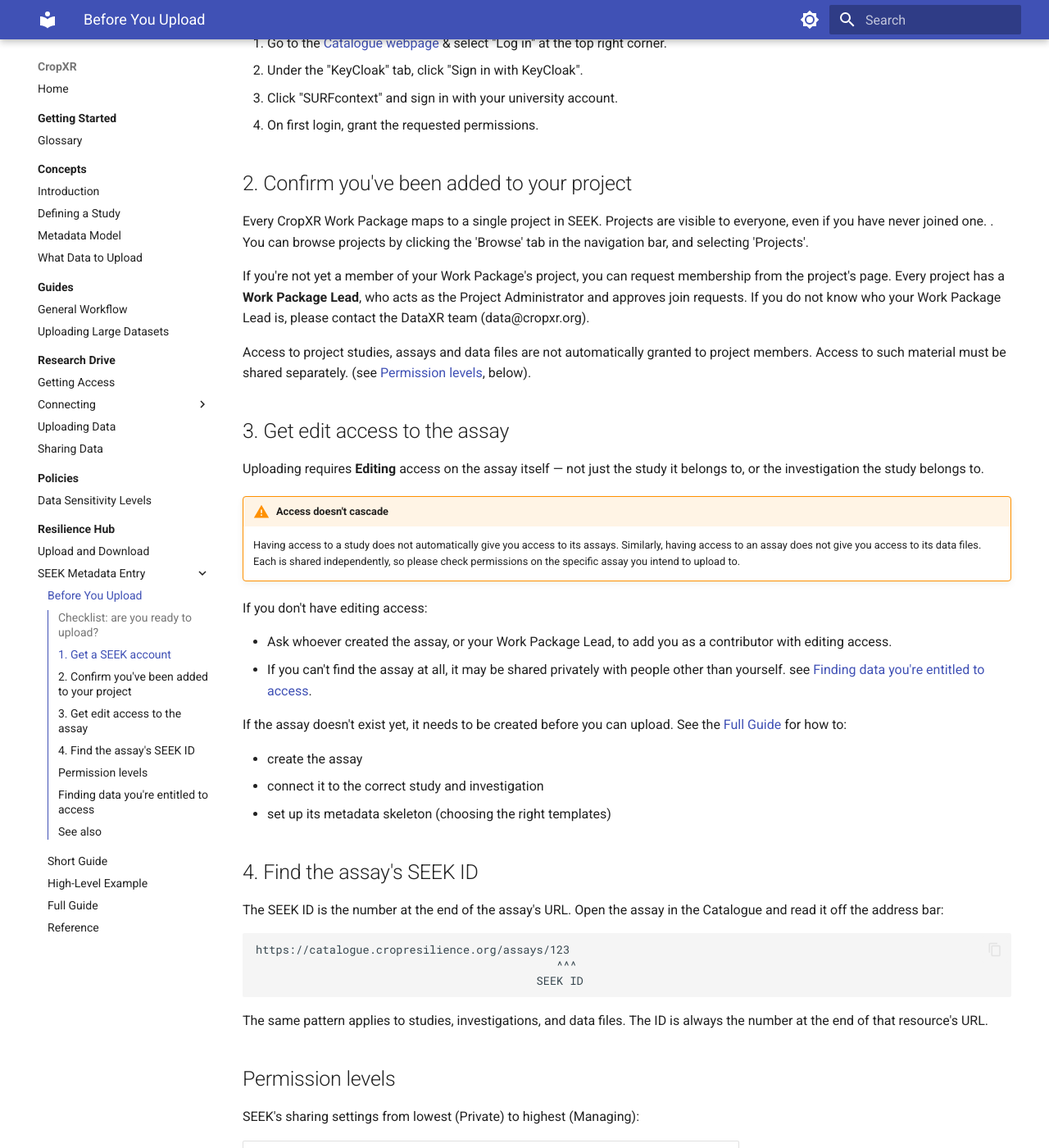
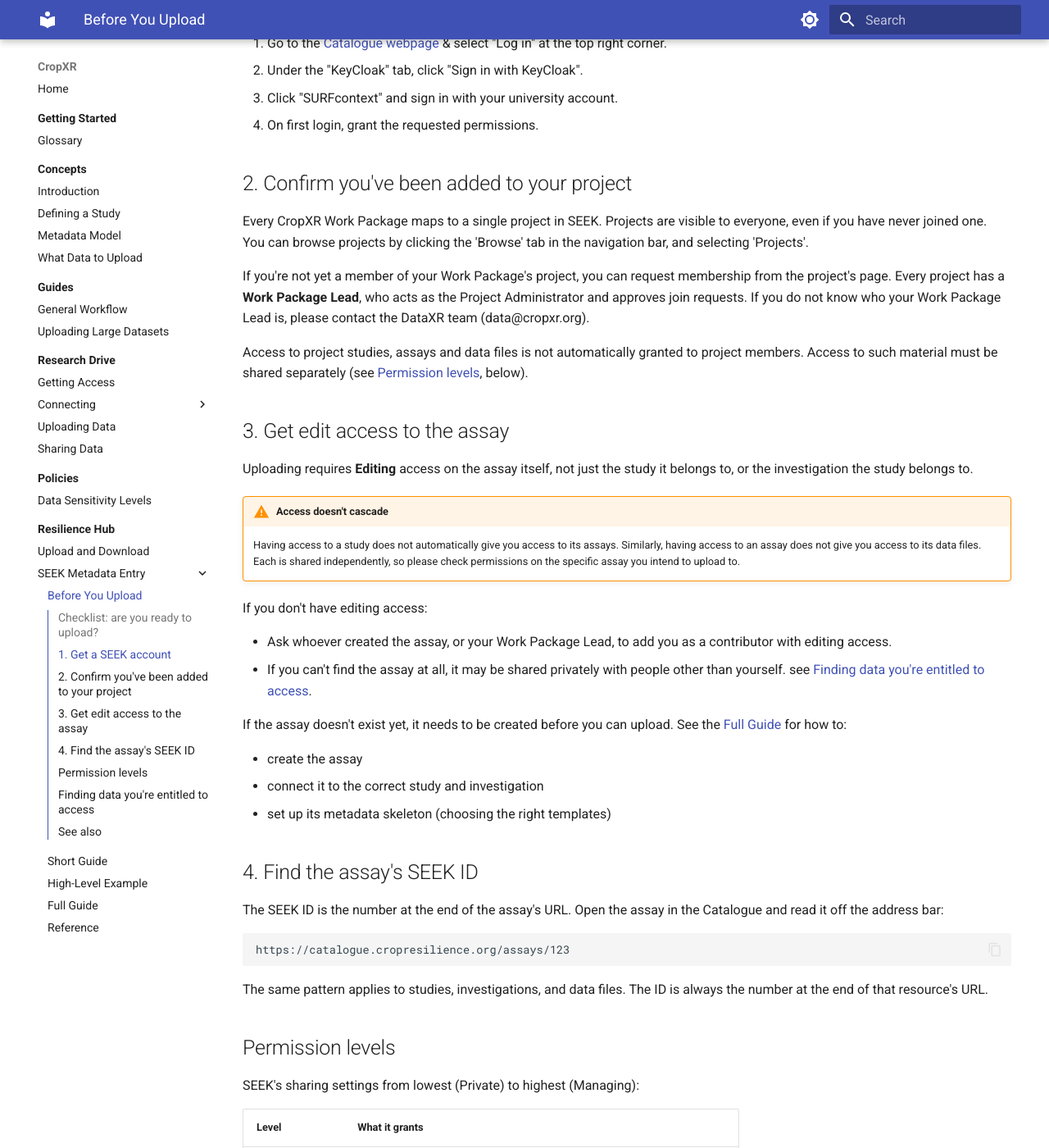
Before and after one commit to CropXR/documentation, an MkDocs documentation site: the page built from docs/resilience-hub/seek/upload-prerequisites.md, in a window 1280 px wide and 1400 px high, scrolled down 691 px. Shown: the whole window at 82% size. Built offline with MkDocs 1.6.1 and Material for MkDocs 9.7.7, drawn with Linux system fonts in a browser that asks for light colours.

Commit message:
fix-typos

````diff
--- a/docs/resilience-hub/seek/upload-prerequisites.md
+++ b/docs/resilience-hub/seek/upload-prerequisites.md
@@ -27,19 +27,18 @@
 
 ## 2. Confirm you've been added to your project
 
-Every CropXR Work Package maps to a single project in SEEK. Projects are visible to everyone, even if you have never joined one.
-. You can browse projects by clicking the 'Browse' tab in the navigation bar, and selecting 'Projects'.
+Every CropXR Work Package maps to a single project in SEEK. Projects are visible to everyone, even if you have never joined one. You can browse projects by clicking the 'Browse' tab in the navigation bar, and selecting 'Projects'.
 
 If you're not yet a member of your Work Package's project, you can request membership from the
 project's page. Every project has a **Work Package Lead**, who acts as the Project Administrator and
 approves join requests. If you do not know who your Work Package Lead is, please contact the DataXR team (data@cropxr.org).
 
-Access to project studies, assays and data files are not automatically granted to project members. Access to such material must be shared separately.
+Access to project studies, assays and data files is not automatically granted to project members. Access to such material must be shared separately
  (see [Permission levels](#permission-levels), below).
 
 ## 3. Get edit access to the assay
 
-Uploading requires **Editing** access on the assay itself — not just the study it belongs to, or
+Uploading requires **Editing** access on the assay itself, not just the study it belongs to, or
 the investigation the study belongs to.
 
 !!! warning "Access doesn't cascade"
@@ -67,8 +66,6 @@
 
 ```
 https://catalogue.cropresilience.org/assays/123
-                                             ^^^
-                                          SEEK ID
 ```
 
 The same pattern applies to studies, investigations, and data files.
````
